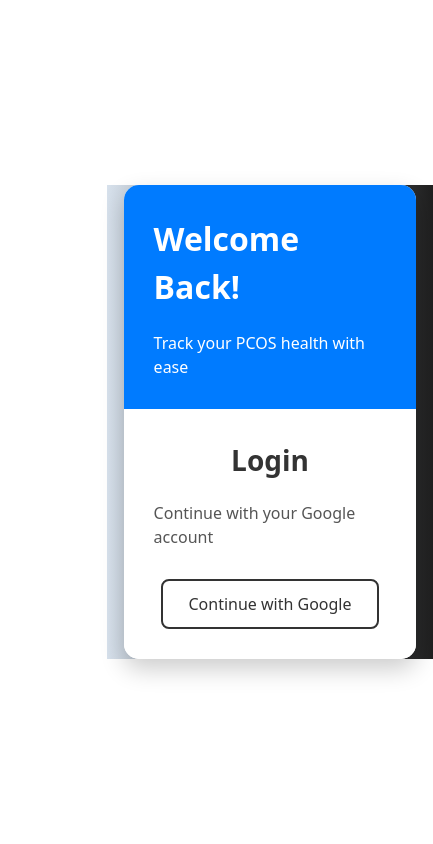
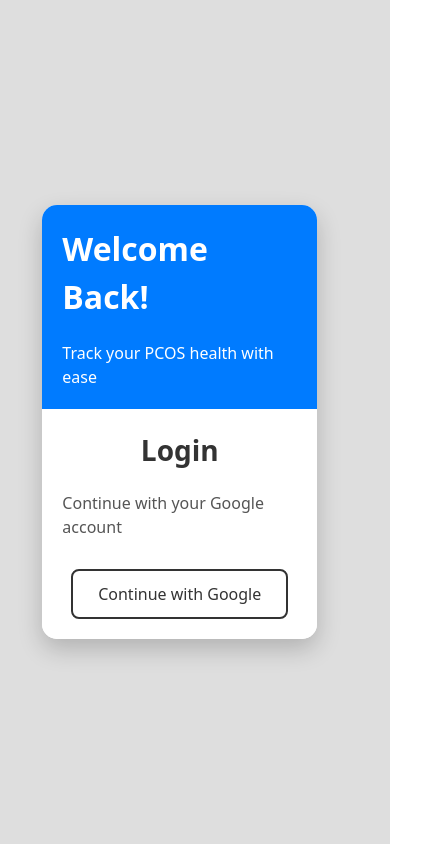
Before and after one commit to Akshat-hype/FEMbalance, a React (Vite) app in the folder frontend/: page / in a window 390 px wide. Shown: the whole page, 433 px wide, since content can reach past the window. Built offline with nearby package versions, Linux system fonts and the light colour scheme.

Commit message:
made responsive

```diff
--- a/frontend/src/components/AuthForm.css
+++ b/frontend/src/components/AuthForm.css
@@ -5,24 +5,24 @@
   box-sizing: border-box;
 }
 
-.auth-container {
-  min-height: 100%;
-  width: 100%;
-  background: linear-gradient(to right, #d7e1ec, #1f1f1f);
+/* Centering the auth-box */
+body {
   display: flex;
   justify-content: center;
   align-items: center;
-  margin-left: 33%;;
+  min-height: 100vh;
+  background-color: hsla(0, 0%, 50%, 0.26); /* Optional: same background as the screenshot */
 }
 
 .auth-box {
   display: flex;
   width: 850px;
-  height: 400px;
+  height: auto;
   background-color: #ffffff;
   border-radius: 15px;
   overflow: hidden;
   box-shadow: 0 10px 25px rgba(0, 0, 0, 0.2);
+  /* Removed margin-left */
 }
 
 /* Left Side */
@@ -92,7 +92,8 @@
     height: auto;
   }
 
-  .auth-left, .auth-right {
-    padding: 30px;
+  .auth-left,
+  .auth-right {
+    padding: 20px;
   }
 }
--- a/frontend/src/components/AuthForm.jsx
+++ b/frontend/src/components/AuthForm.jsx
@@ -3,7 +3,7 @@ import "./AuthForm.css"; // Keep your CSS file
 
 const AuthForm = () => {
   return (
-    <div className="auth-container">
+    // <div className="auth-container">
       <div className="auth-box">
         {/* Left Side */}
         <div className="auth-left">
@@ -23,7 +23,7 @@ const AuthForm = () => {
           </button>
         </div>
       </div>
-    </div>
+    // </div>
   );
 };
 
```
